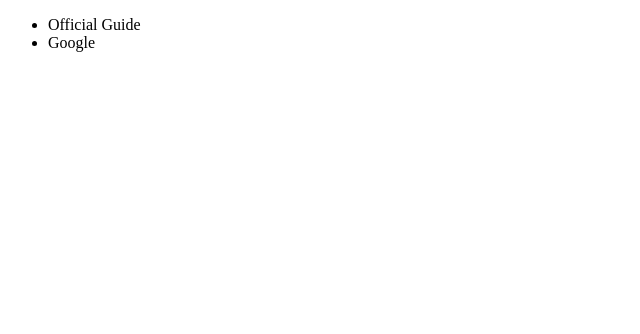
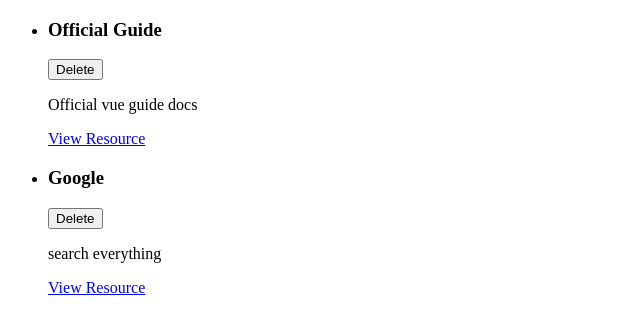
Before and after one commit to motifaithed/vue-learning-resources-app, a Vue app: page / in a window 1280 px wide. Shown: the top 334 px of the page, without its empty margins (0-640 px from the left). Built offline with nearby package versions, Linux system fonts and the light colour scheme.

Commit message:
003 First Components & Props

```diff
--- a/src/App.vue
+++ b/src/App.vue
@@ -1,27 +1,37 @@
 <template>
   <ul>
-        <li v-for="resource in storedResources" :key="resource.id">{{ resource.title }}</li>
+    <learning-resource
+      v-for="resource in storedResources"
+      :key="resource.id"
+      :title="resource.title"
+      :description="resource.description"
+      :link="resource.link"
+    ></learning-resource>
   </ul>
 </template>
 <script>
+import LearningResource from './components/learning-resources/LearningResource.vue';
 export default {
-        data(){
+  components: {
+    LearningResource,
+  },
+  data() {
     return {
-                storedResources:[
+      storedResources: [
         {
           id: 'official-guide',
           title: 'Official Guide',
           description: 'Official vue guide docs',
-                        link: 'https://vuejs.org'
+          link: 'https://vuejs.org',
         },
         {
           id: 'google',
           title: 'Google',
           description: 'search everything',
-                        link: 'https://www.google.com'
-                    }
-                ]
-            }
-        }
-    }
+          link: 'https://www.google.com',
+        },
+      ],
+    };
+  },
+};
 </script>
--- /dev/null
+++ b/src/components/learning-resources/LearningResource.vue
@@ -0,0 +1,23 @@
+<template>
+    <li>
+        <div>
+            <header>
+                <h3>{{ title }}</h3>
+                <button>Delete</button>
+            </header>
+        </div>
+        <p>{{ description }}</p>
+        <nav>
+            <a :href="link">View Resource</a>
+        </nav>
+    </li>
+</template>
+<script>
+    export default {
+        props: {
+            title: String,
+            description: String,
+            link: String
+        }
+    }
+</script>
```
Lines whose indentation alone changed are shown as unchanged.
